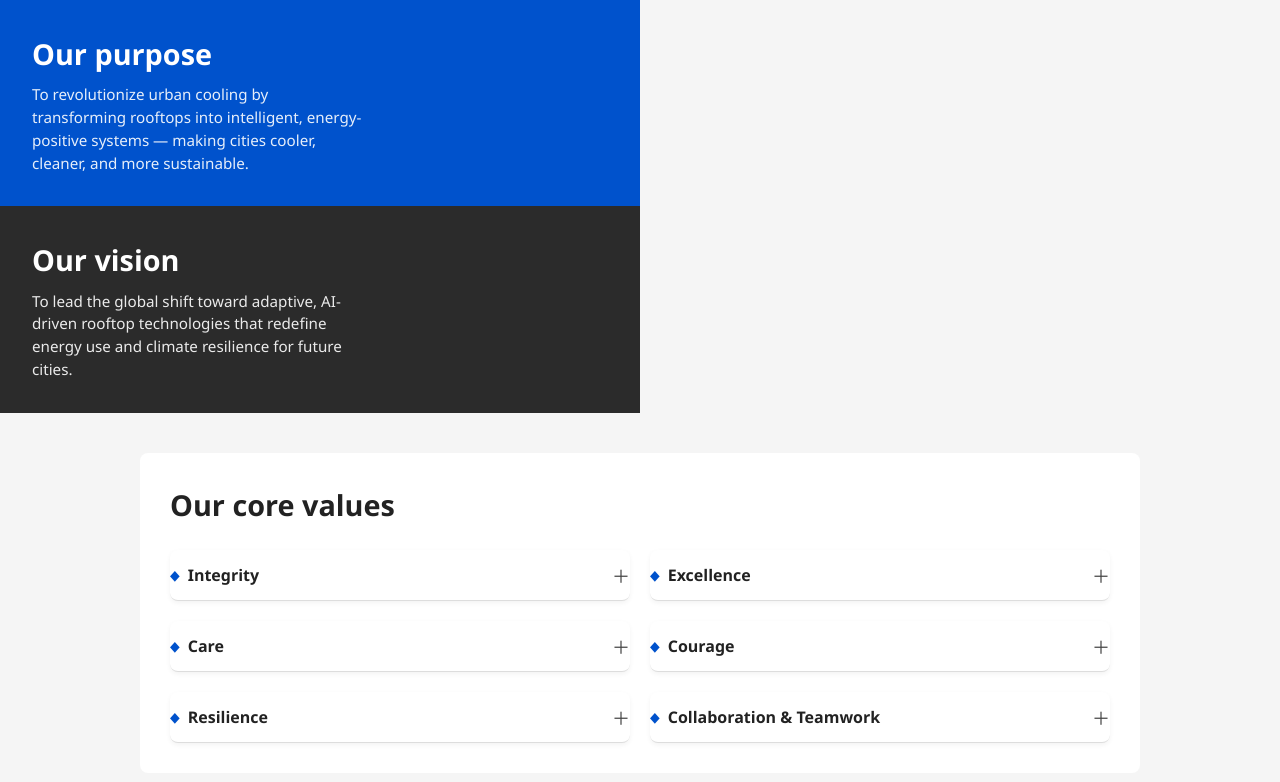
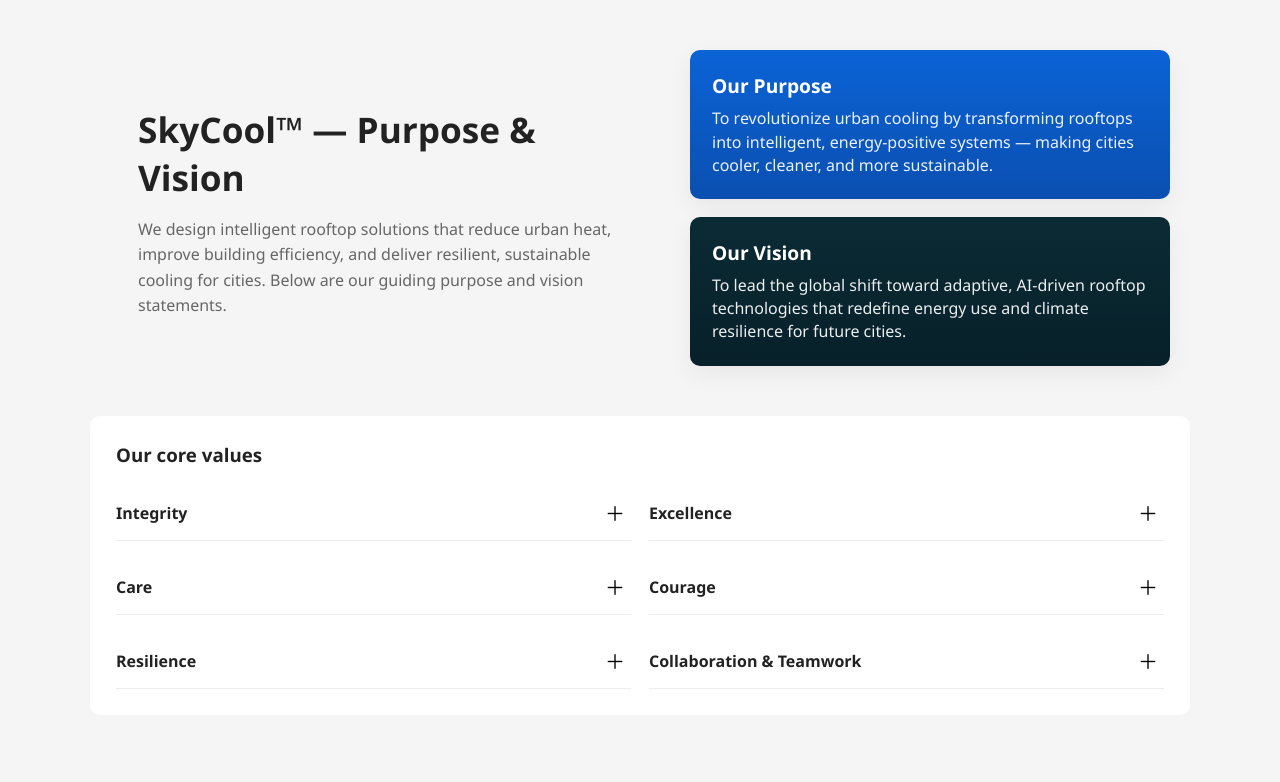
Before and after one commit to 8449-netizen/yttrf, a plain HTML site: page feg.html in a window 1280 px wide. Drawn offline with Linux system fonts and the light colour scheme.

Commit message:
Update feg.html

```diff
--- a/feg.html
+++ b/feg.html
@@ -8,325 +8,97 @@
     :root {
       --blue: #0052cc;
       --dark: #2b2b2b;
-      --light-gray: #940b0b;
+      --light-gray: #f5f5f5;
       --text: #222;
       --muted: #666;
+      --white: #ffffff;
     }
+    *{box-sizing:border-box}
+    body{font-family: "Segoe UI", Tahoma, sans-serif; margin:0; background:var(--light-gray); color:var(--text);}
+    .container{max-width:1100px;margin:28px auto;padding:20px}
+    .hero{display:grid;grid-template-columns: 1fr 480px;gap:24px;align-items:center;min-height:320px}
+    .hero-left{padding:28px}
+    .hero-left h1{font-size:2.2rem;margin-bottom:12px}
+    .hero-left p{color:var(--muted);line-height:1.6}
+    .hero-right{display:flex;flex-direction:column;gap:18px}
+    .hero-box{background:var(--white);padding:22px;border-radius:10px;box-shadow:0 8px 24px rgba(0,0,0,0.06)}
+    .hero-box.purpose{background:linear-gradient(180deg,#0b63d6,#0a4fb0);color:#fff}
+    .hero-box.vision{background:linear-gradient(180deg,#0b2b34,#07202a);color:#fff}
+    .hero-box h2{margin:0 0 8px;font-size:1.2rem}
+    .hero-box p{margin:0;color:rgba(255,255,255,0.92);line-height:1.45}
 
-    * {
-      box-sizing: border-box;
-      margin: 0;
-      padding: 0;
-    }
+    /* Values section (accordion) */
+    .values{max-width:1100px;margin:28px auto;background:#fff;border-radius:10px;padding:26px}
+    .values h3{margin:0 0 18px}
+    .values-grid{display:grid;grid-template-columns:1fr 1fr;gap:18px}
+    .value-item{border-bottom:1px solid #eee;padding:12px 0}
+    .value-header{display:flex;justify-content:space-between;align-items:center;cursor:pointer}
+    .value-title{font-weight:600;color:var(--text)}
+    .toggle-btn{border:0;background:none;font-size:20px;cursor:pointer}
+    .value-content{display:none;margin-top:8px;margin-left:6px}
+    .value-item.active .value-content{display:block}
 
-    body {
-      font-family: "Segoe UI", Tahoma, sans-serif;
-      background: #8f0c0c;
-      color: var(--text);
-      line-height: 1.5;
-    }
-
-    /* === Hero Section === */
-    .hero {
-      display: grid;
-      grid-template-columns: 1fr 1fr;
-      min-height: 320px;
-    }
-
-
-    .hero-text {
-      display: flex;
-      flex-direction: column;
-    }
-
-    .hero-block {
-      flex: 1;
-      display: flex;
-      flex-direction: column;
-      justify-content: center;
-      padding: 32px;
-      color: #fff;
-    }
-
-    .hero-block.purpose {
-      background: var(--blue);
-    }
-
-    .hero-block.vision {
-      background: var(--dark);
-    }
-
-    .hero-block h2 {
-      font-size: 1.8rem;
-      margin-bottom: 8px;
-    }
-
-    .hero-block p {
-      font-size: 0.95rem;
-      opacity: 0.9;
-      max-width: 38ch;
-    }
-
-    /* === Core Values Section === */
-    .values {
-      background: var(--light-gray);
-      padding: 40px 20px;
-    }
-
-    .values-inner {
-      max-width: 1000px;
-      margin: 0 auto;
-    }
-
-    .values h3 {
-      font-size: 1.8rem;
-      margin-bottom: 24px;
-    }
-
-    .values-list {
-      display: grid;
-      grid-template-columns: repeat(auto-fit, minmax(250px, 1fr));
-      gap: 16px;
-    }
-
-    .value-item {
-      background: #fff;
-      border-radius: 8px;
-      padding: 16px 20px;
-      box-shadow: 0 2px 5px rgba(0,0,0,0.05);
-    }
-
-    .value-item h4 {
-      font-size: 1.1rem;
-      margin-bottom: 8px;
-      color: var(--blue);
-    }
-
-    .value-item p {
-      font-size: 0.9rem;
-      color: var(--muted);
-    }
-
-    @media (max-width: 800px) {
-      .hero {
-        grid-template-columns: 1fr;
-      }
+    @media (max-width:900px){
+      .hero{grid-template-columns:1fr;}
+      .hero-right{order:2}
+      .hero-left{order:1}
+      .values-grid{grid-template-columns:1fr}
     }
   </style>
 </head>
 <body>
+  <div class="container">
+    <div class="hero" aria-label="Purpose and Vision">
+      <div class="hero-left">
+        <h1>SkyCool™ — Purpose & Vision</h1>
+        <p>We design intelligent rooftop solutions that reduce urban heat, improve building efficiency, and deliver resilient, sustainable cooling for cities. Below are our guiding purpose and vision statements.</p>
+      </div>
 
-  <!-- HERO SECTION -->
-  <section class="hero">
+      <div class="hero-right">
+        <div class="hero-box purpose" role="region" aria-labelledby="purpose-title">
+          <h2 id="purpose-title">Our Purpose</h2>
+          <p>To revolutionize urban cooling by transforming rooftops into intelligent, energy-positive systems — making cities cooler, cleaner, and more sustainable.</p>
+        </div>
 
-    <div class="hero-text">
-      <div class="hero-block purpose">
-        <h2>Our purpose</h2>
-        <p>To revolutionize urban cooling by transforming rooftops into intelligent, energy-positive systems — making cities cooler, cleaner, and more sustainable.</p>
-      </div>
-      <div class="hero-block vision">
-        <h2>Our vision</h2>
-        <p>To lead the global shift toward adaptive, AI-driven rooftop technologies that redefine energy use and climate resilience for future cities.</p>
+        <div class="hero-box vision" role="region" aria-labelledby="vision-title">
+          <h2 id="vision-title">Our Vision</h2>
+          <p>To lead the global shift toward adaptive, AI-driven rooftop technologies that redefine energy use and climate resilience for future cities.</p>
+        </div>
       </div>
     </div>
-  </section>
-<!DOCTYPE html>
-<html lang="en">
-<head>
-  <meta charset="UTF-8" />
-  <meta name="viewport" content="width=device-width, initial-scale=1.0"/>
-  <title>Core Values Accordion</title>
-  <style>
-    :root {
-      --blue: #0052cc;
-      --light-gray: #f5f5f5;
-      --muted: #666;
-    }
+  </div>
 
-    body {
-      font-family: "Segoe UI", Tahoma, sans-serif;
-      margin: 0;
-      background: var(--light-gray);
-      color: #222;
-    }
-
-    .values {
-      max-width: 1000px;
-      margin: 40px auto;
-      background: #fff;
-      border-radius: 8px;
-      padding: 30px;
-    }
-
-    .values h3 {
-      font-size: 1.8rem;
-      margin-bottom: 24px;
-    }
-
-    .values-grid {
-      display: grid;
-      grid-template-columns: 1fr 1fr;
-      gap: 20px;
-    }
-
-    /* Accordion item */
-    .value-item {
-      border-bottom: 1px solid #ddd;
-      padding: 12px 0;
-    }
-
-    .value-header {
-      display: flex;
-      justify-content: space-between;
-      align-items: center;
-      cursor: pointer;
-    }
-
-    .value-title {
-      display: flex;
-      align-items: center;
-      gap: 8px;
-      font-weight: 600;
-      color: #222;
-    }
-
-    .value-title::before {
-      content: "◆";
-      color: var(--blue);
-      font-size: 14px;
-    }
-
-    .toggle-btn {
-      border: none;
-      background: none;
-      font-size: 18px;
-      cursor: pointer;
-      transition: transform 0.2s;
-      color: #444;
-    }
-
-    .value-content {
-      margin-top: 8px;
-      margin-left: 20px;
-      display: none;
-      animation: fadeIn 0.3s ease;
-    }
-
-    .value-content ul {
-      margin: 0;
-      padding-left: 16px;
-    }
-
-    .value-content li {
-      font-size: 0.9rem;
-      color: var(--muted);
-      margin: 4px 0;
-      list-style-type: disc;
-    }
-
-    /* Active state */
-    .value-item.active .value-content {
-      display: block;
-    }
-
-    .value-item.active .toggle-btn {
-      transform: rotate(180deg);
-    }
-
-    @keyframes fadeIn {
-      from { opacity: 0; transform: translateY(-4px); }
-      to { opacity: 1; transform: translateY(0); }
-    }
-
-    @media(max-width: 768px){
-      .values-grid{
-        grid-template-columns: 1fr;
-      }
-    }
-  </style>
-</head>
-<body>
-
-  <section class="values">
+  <section class="values" aria-label="Core values">
     <h3>Our core values</h3>
     <div class="values-grid">
-
       <div class="value-item">
-        <div class="value-header">
-          <div class="value-title">Integrity</div>
-          <button class="toggle-btn">＋</button>
-        </div>
-        <div class="value-content">
-          <ul>
-            <li>Be truthful in all actions and communications</li>
-            <li>Follow moral principles and company standards</li>
-          </ul>
-        </div>
+        <div class="value-header"><div class="value-title">Integrity</div><button class="toggle-btn">＋</button></div>
+        <div class="value-content"><ul><li>Be truthful in all actions and communications</li><li>Follow moral principles and company standards</li></ul></div>
       </div>
 
       <div class="value-item">
-        <div class="value-header">
-          <div class="value-title">Excellence</div>
-          <button class="toggle-btn">＋</button>
-        </div>
-        <div class="value-content">
-          <ul>
-            <li>Strive for outstanding results</li>
-            <li>Innovate with quality</li>
-          </ul>
-        </div>
+        <div class="value-header"><div class="value-title">Excellence</div><button class="toggle-btn">＋</button></div>
+        <div class="value-content"><ul><li>Strive for outstanding results</li><li>Innovate with quality</li></ul></div>
       </div>
 
       <div class="value-item">
-        <div class="value-header">
-          <div class="value-title">Care</div>
-          <button class="toggle-btn">＋</button>
-        </div>
-        <div class="value-content">
-          <ul>
-            <li>Value people and communities</li>
-            <li>Protect the environment</li>
-          </ul>
-        </div>
+        <div class="value-header"><div class="value-title">Care</div><button class="toggle-btn">＋</button></div>
+        <div class="value-content"><ul><li>Value people and communities</li><li>Protect the environment</li></ul></div>
       </div>
 
       <div class="value-item">
-        <div class="value-header">
-          <div class="value-title">Courage</div>
-          <button class="toggle-btn">＋</button>
-        </div>
-        <div class="value-content">
-          <ul>
-            <li>Take bold decisions</li>
-            <li>Stand by principles</li>
-          </ul>
-        </div>
+        <div class="value-header"><div class="value-title">Courage</div><button class="toggle-btn">＋</button></div>
+        <div class="value-content"><ul><li>Take bold decisions</li><li>Stand by principles</li></ul></div>
       </div>
 
       <div class="value-item">
-        <div class="value-header">
-          <div class="value-title">Resilience</div>
-          <button class="toggle-btn">＋</button>
-        </div>
-        <div class="value-content">
-          <ul>
-            <li>Adapt to change</li>
-            <li>Thrive in challenges</li>
-          </ul>
-        </div>
+        <div class="value-header"><div class="value-title">Resilience</div><button class="toggle-btn">＋</button></div>
+        <div class="value-content"><ul><li>Adapt to change</li><li>Thrive in challenges</li></ul></div>
       </div>
 
       <div class="value-item">
-        <div class="value-header">
-          <div class="value-title">Collaboration & Teamwork</div>
-          <button class="toggle-btn">＋</button>
-        </div>
-        <div class="value-content">
-          <ul>
-            <li>Listen actively and share clearly</li>
-            <li>Help teammates succeed</li>
-          </ul>
-        </div>
+        <div class="value-header"><div class="value-title">Collaboration & Teamwork</div><button class="toggle-btn">＋</button></div>
+        <div class="value-content"><ul><li>Listen actively and share clearly</li><li>Help teammates succeed</li></ul></div>
       </div>
     </div>
   </section>
@@ -336,7 +108,6 @@
       header.addEventListener('click', () => {
         const item = header.parentElement;
         const btn = header.querySelector('.toggle-btn');
-
         // Close other items
         document.querySelectorAll('.value-item').forEach(i => {
           if (i !== item) {
@@ -344,13 +115,10 @@
             i.querySelector('.toggle-btn').textContent = '＋';
           }
         });
-
-        // Toggle current
         item.classList.toggle('active');
         btn.textContent = item.classList.contains('active') ? '−' : '＋';
       });
     });
   </script>
-
 </body>
 </html>
```
